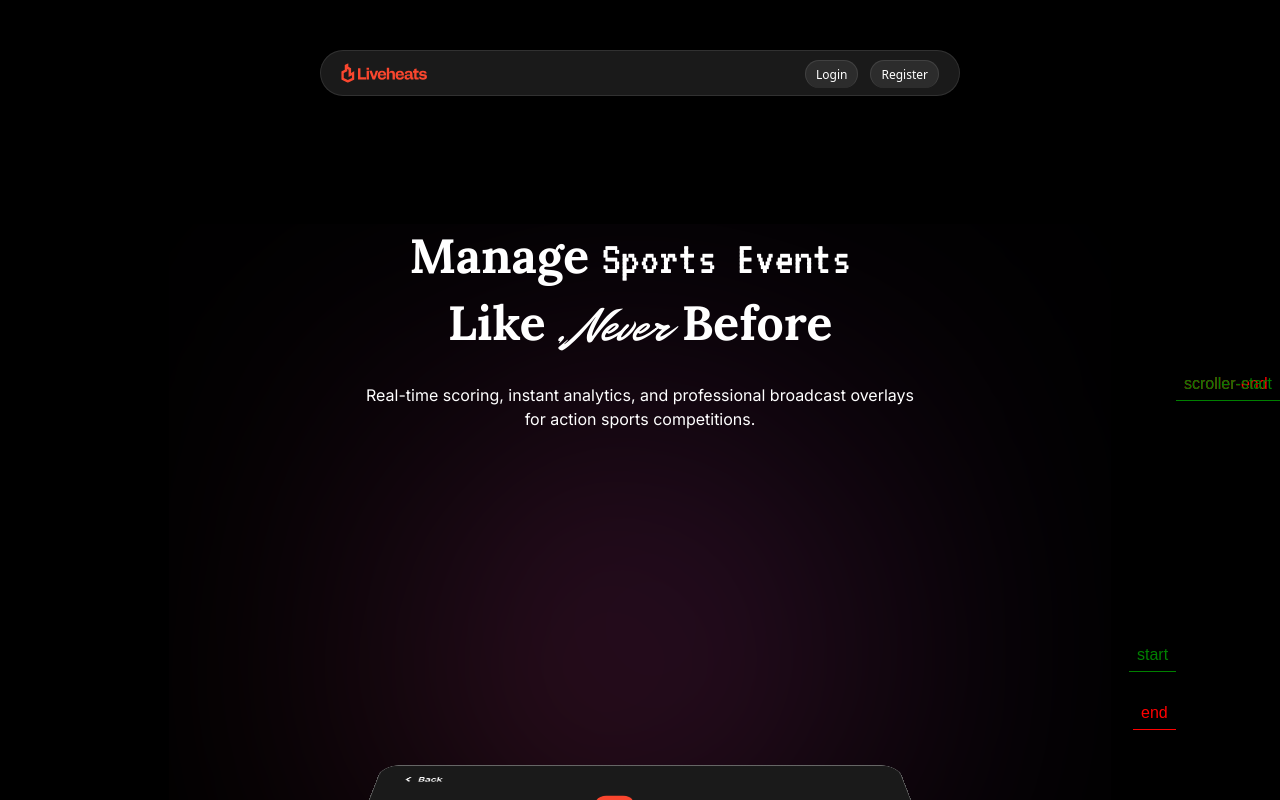
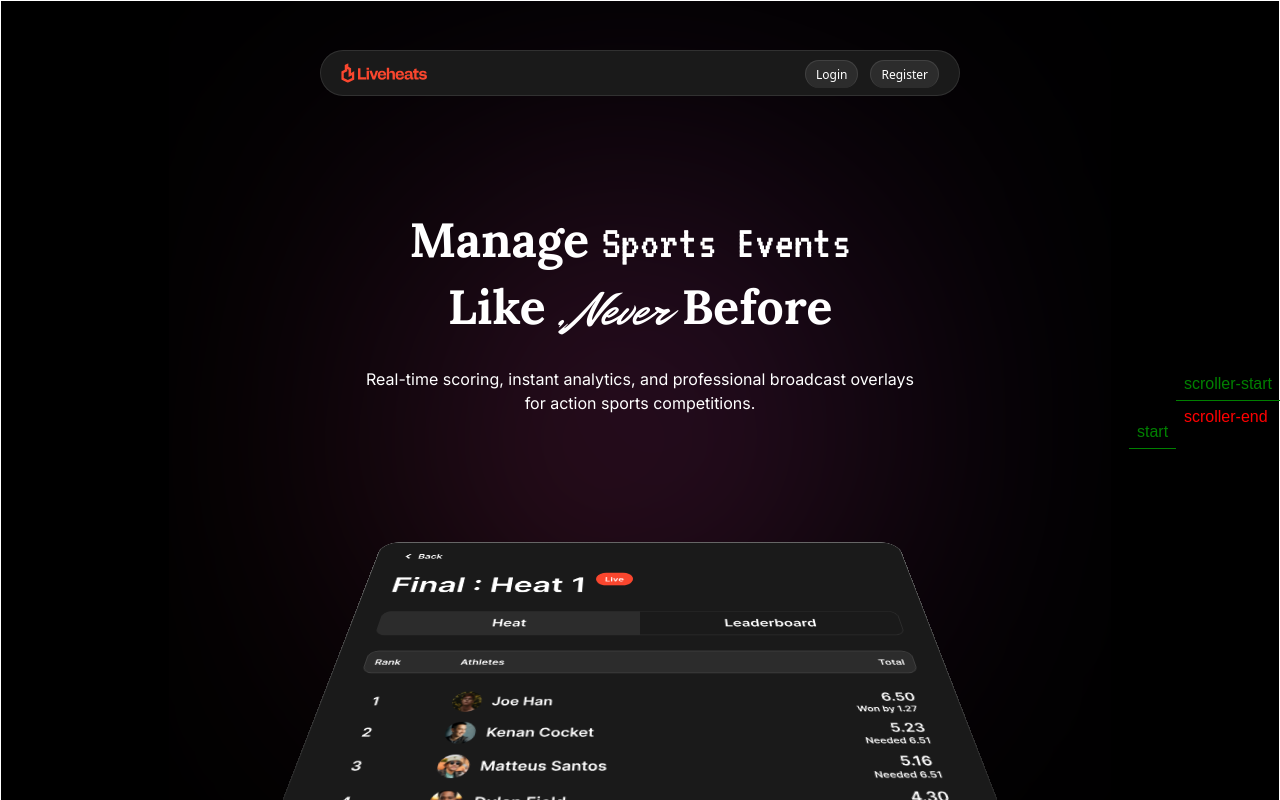
Before and after one commit to epenflow/liveheats, a Next.js app: page / in a window 1280 px wide. Shown: the top 800 px of the page. Built offline with nearby package versions, Linux system fonts and the light colour scheme.

Commit message:
feat(hero): Add border to hero container and adjust margin for improved layout

```diff
--- a/src/app/page.tsx
+++ b/src/app/page.tsx
@@ -8,6 +8,7 @@ export default function Home() {
 				{Object.entries(Views).map(([key, Component]) => (
 					<Component key={key} />
 				))}
+				<section className="h-svh w-full" />
 			</main>
 		</Layout>
 	);
--- a/src/components/views/hero/base.css
+++ b/src/components/views/hero/base.css
@@ -9,7 +9,7 @@
 		align-items: center;
 		justify-content: center;
 		position: relative;
-		margin-top: 14rem;
+		/* margin-top: 14rem; */
 	}
 	.hero-content {
 		@apply space-y-6;
--- a/src/components/views/hero/index.tsx
+++ b/src/components/views/hero/index.tsx
@@ -6,8 +6,8 @@ import './base.css';
 const Hero: React.FC = () => {
 	const { content, Gradient, Heat } = resources;
 	return (
-		<section className="hero-container">
-			<div className="hero-content">
+		<section className="hero-container border border-white">
+			<div className="hero-content translate-y-full">
 				<h1 className="content-heading">
 					{Object.entries(content.heading).map(([id, Element]) => (
 						<Element key={id} />
```
